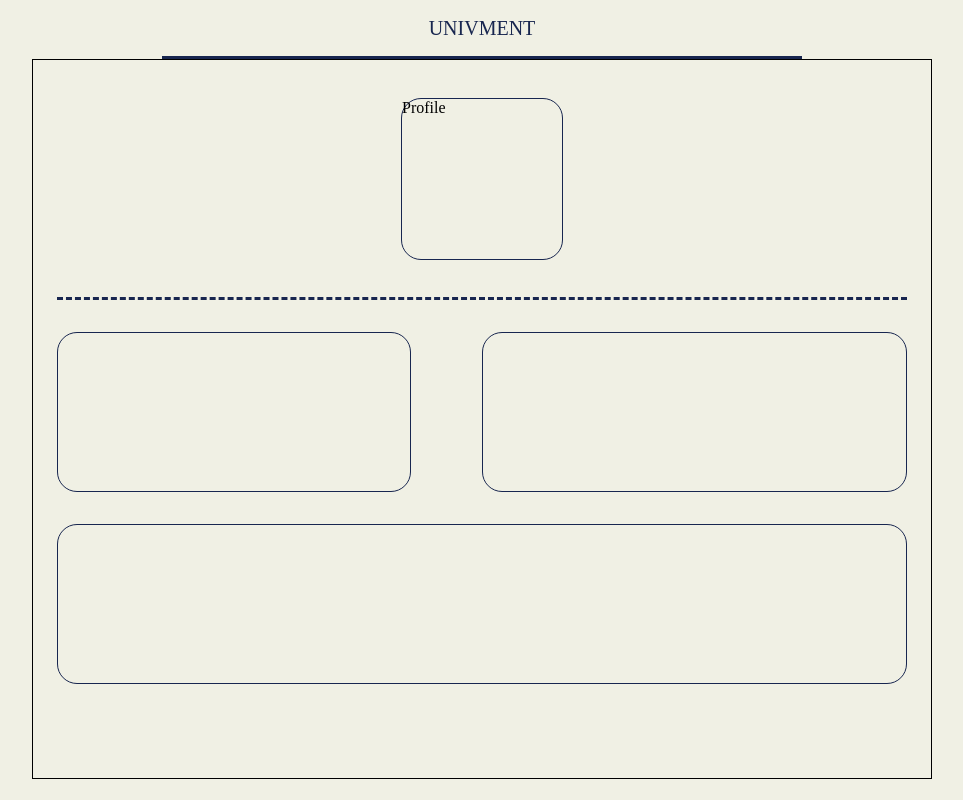
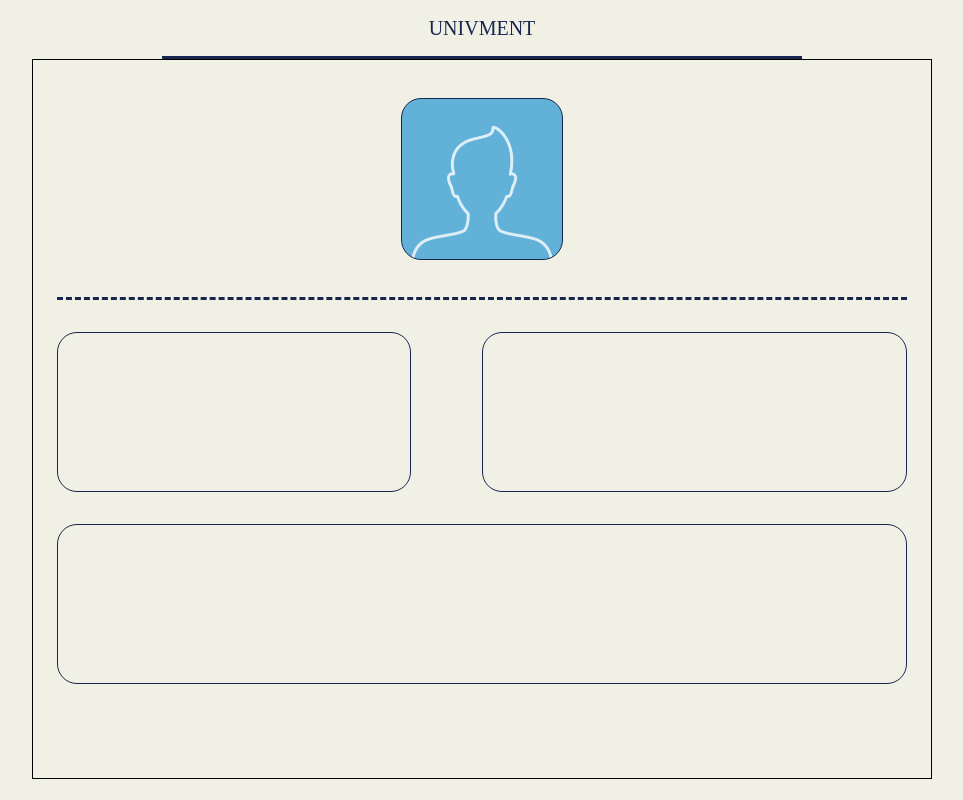
Before and after one commit to LikeLion-at-DGU/Univment_front, a React (Create React App) app: page /mypage in a window 1280 px wide. Shown: the whole page, without its empty margins (158-1121 px from the left). Built offline with nearby package versions, Linux system fonts and the light colour scheme; a web font is replaced by a local one.

Commit message:
[feat, docs] add default img & file

```diff
--- /dev/null
+++ b/src/components/DefaultImg.js
@@ -0,0 +1,23 @@
+import { Box } from "@mui/system";
+import React from "react";
+
+const DefaultImg = () => {
+  return (
+    <>
+      <Box
+        sx={{
+          border: "1px solid #18264f",
+          borderRadius: 5,
+          width: "20vh",
+          height: "20vh",
+          backgroundImage: "url(images/default.jpg)",
+          backgroundSize: `cover`,
+          backgroundRepeat: `no-repeat`,
+          backgroundPosition: `center`,
+        }}
+      ></Box>
+    </>
+  );
+};
+
+export default DefaultImg;
--- a/src/components/Logout.js
+++ b/src/components/Logout.js
@@ -12,14 +12,12 @@ const Logout = () => {
     if (window.confirm("정말 로그아웃하시겠습니까?")) {
       await axios
         .post("http://127.0.0.1:8000/auth/logout/", {
-          headers: {
-            Authorization: `Bearer + ${refreshToken}`,
-          },
+          refresh: refreshToken,
         })
         .then(() => {
-          axios.defaults.headers.common["Authorization"] = refreshToken;
           setIsLoggedIn(false);
           localStorage.clear();
+          alert("로그아웃되었습니다.");
           window.location.replace("/");
         })
         .catch((error) => {
--- a/src/pages/Mypage.js
+++ b/src/pages/Mypage.js
@@ -1,6 +1,8 @@
-import React from "react";
+import React, { useState } from "react";
 import Header from "../components/Header";
 import { Box, Container, Grid } from "@mui/material/";
+// import styles from "../static/css/Mypage.module.css";
+import DefaultImg from "../components/DefaultImg";
 
 // xs, extra-small: 0px
 // sm, small: 600px
@@ -8,6 +10,13 @@ import { Box, Container, Grid } from "@mui/material/";
 // lg, large: 1200px
 // xl, extra-large: 1536px
 const Mypage = () => {
+  const id = localStorage.getItem("id");
+  const username = localStorage.getItem("username");
+  const [profile, setProfile] = useState({
+    user: id,
+    birthday: "",
+    major: "",
+  });
   return (
     <>
       <Header />
@@ -28,11 +37,7 @@ const Mypage = () => {
               alignItems: "center",
             }}
           >
-            <Box
-              sx={{ border: "1px solid #18264f", borderRadius: 5, width: "20vh", height: "20vh" }}
-            >
-              Profile
-            </Box>
+            <DefaultImg />
           </Grid>
           <Grid
             item
--- a/src/pages/SignIn.js
+++ b/src/pages/SignIn.js
@@ -37,6 +37,9 @@ const SignIn = () => {
         // API 요청 콜마다 헤더에 accessToken 담아 보내기
         axios.defaults.headers.common["Authorization"] = `Bearer ${accessToken}`;
         localStorage.setItem("auth", true); // 로그인 설정
+        localStorage.setItem("refresh-token", response.data.refresh_token);
+        localStorage.setItem("id", response.data.user.pk);
+        localStorage.setItem("username", response.data.user.name);
         setIsLoggedIn(true);
         alert("로그인 성공");
         navigate("/home", { replace: true });
--- a/src/pages/SignUp.js
+++ b/src/pages/SignUp.js
@@ -152,6 +152,8 @@ const SignUp = () => {
         // API 요청 콜마다 헤더에 accessToken 담아 보내기
         axios.defaults.headers.common["Authorization"] = `Bearer ${accessToken}`;
         localStorage.setItem("refresh-token", response.data.refresh_token);
+        localStorage.setItem("id", response.data.user.pk);
+        localStorage.setItem("username", response.data.user.name);
         alert("회원가입 성공");
         navigate("/signIn", { replace: true });
       })
```
Also changed, not shown: public/images/default.jpg (added).
